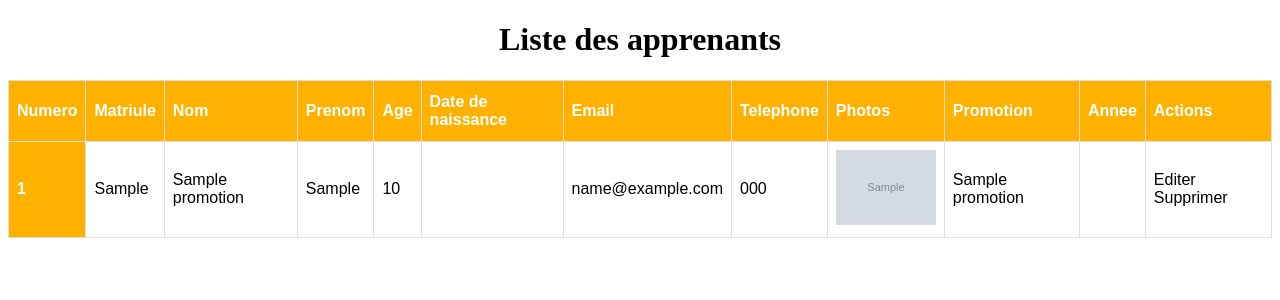
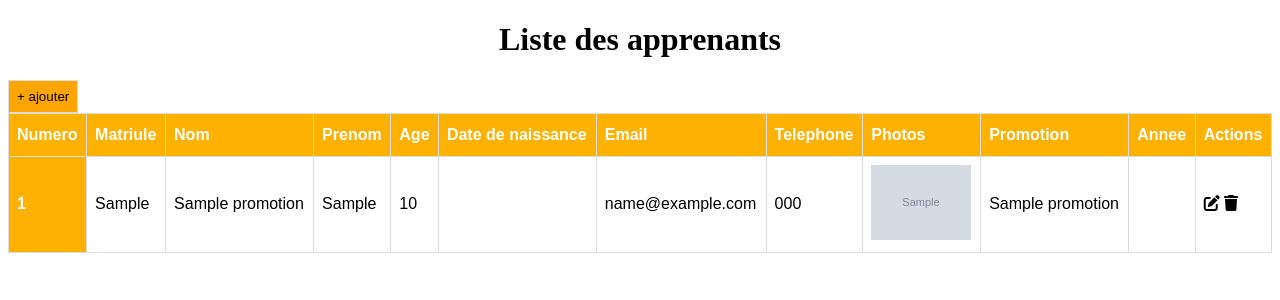
Before and after one commit to ayaya6436/portail, a PHP site: page /portail/views/liste.php in a window 1280 px wide. Shown: the top 300 px of the page. Run offline with PHP 8.4, Linux system fonts and the light colour scheme; tables that the repository leaves empty or names only in its code hold one stand-in row (values such as "Sample post"); grey boxes marked "Sample" are stand-in pictures; data that the repository does not hold is empty.

Commit message:
deconnexiion

```diff
--- a/assets/css/inscription.css
+++ b/assets/css/inscription.css
@@ -6,6 +6,10 @@
 
 
 
+}
+
+body{
+    background-color: #fffaee;
 }
 .content1{
     margin-top: 18%;
--- a/assets/css/login.css
+++ b/assets/css/login.css
@@ -45,6 +45,9 @@
 
 
 
+}
+body{
+    background-color: #fffaee;
 }
 
 label{
--- a/index.php
+++ b/index.php
@@ -21,11 +21,8 @@
             </div>
 
             <div class="connect">
-                <!-- <div class="search">
-                    <input type="search">
-                </div> -->
                 <div class="btn-connect">
-                    <button class="btn1">Connexion</button>
+                    <a href="logoutAction.php" class="btn1">Deconnexion</a>
                 </div>
             </div>
         </div>
--- a/views/liste.php
+++ b/views/liste.php
@@ -11,6 +11,7 @@
 <!DOCTYPE html>
 <html>
 <head>
+<link rel="stylesheet" href="https://cdnjs.cloudflare.com/ajax/libs/font-awesome/6.4.0/css/all.min.css" integrity="sha512-iecdLmaskl7CVkqkXNQ/ZH/XLlvWZOJyj7Yy7tcenmpD1ypASozpmT/E0iPtmFIB46ZmdtAc9eNBvH0H/ZpiBw==" crossorigin="anonymous" referrerpolicy="no-referrer" />
 <style>
     a{
         color: black;
@@ -42,6 +43,12 @@
   background-color: #ffb100;
   color: white;
 }
+button {
+  background-color: orange;
+  border: 1px solid #ddd;
+  padding: 8px;
+  color: white;
+}
 </style>
 </head>
 <body>
@@ -51,7 +58,7 @@
   $donnees = $req->fetchAll(PDO::FETCH_ASSOC);
 
 ?>
-
+<button><a href="inscription.php">+ ajouter</a></button>
 <table id="liste">
 
   <tr>
@@ -88,8 +95,8 @@
     echo "<td>".$row['nom']."</td>";
     echo "<td>".$row['promotionAnnee']."</td>";
     echo '<td>
-            <a href="inscription.php?id=' .$row['id']. '">Editer</a>
-            <a href="liste.php?id=' .$row['id']. '">Supprimer</a>
+            <a href="inscription.php?id=' .$row['id']. '"><i class="fa-solid fa-pen-to-square"></i></a>
+            <a href="liste.php?id=' .$row['id']. '"><i class="fa-sharp fa-solid fa-trash"></i></a>
         </td>';
     $i++;
     echo "</tr>";
```
Also changed, not shown: assets/images/inconDe.svg (added), logoutAction.php (renamed from actions/logoutAction.php).
